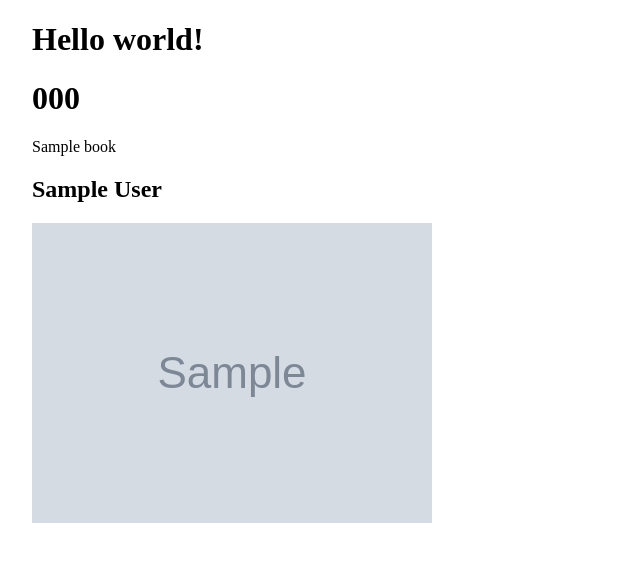
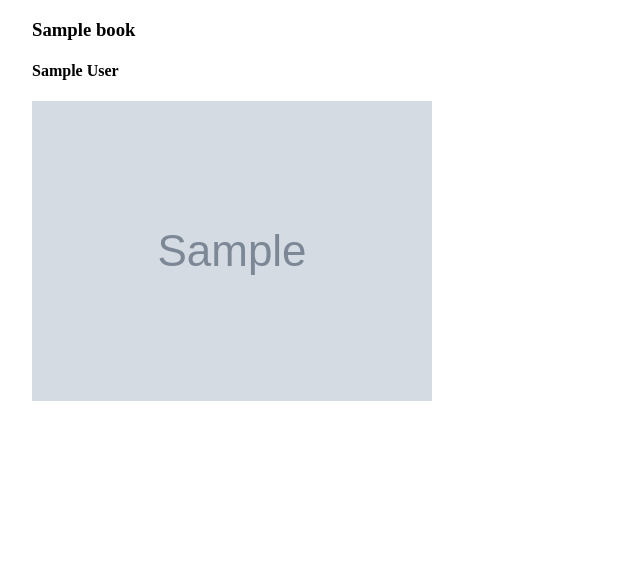
Before and after one commit to Pruki01/UCDPA-Assignment-3, a Flask app: template flaskr/templates/index.html in a window 1280 px wide. Shown: the part 67-629 px from the top of the page, without its empty margins (0-640 px from the left). Run offline with Flask 3, Linux system fonts and the light colour scheme; the template is opened without the code that fills it: most values are stand-ins (such as "Sample title", 1, 10 or a date in 2020); grey boxes marked "Sample" are stand-in pictures; parts of the project's set-up code (start-up, migrations or seed data) failed here and were passed over.

Commit message:
Cleaned index.html from unecessary tags

```diff
--- a/flaskr/templates/index.html
+++ b/flaskr/templates/index.html
@@ -1,20 +1,30 @@
 {% extends 'base.html' %}
+{% block head %}
+<link rel="stylesheet" href="{{ url_for('static', filename='css/catalog.css') }}">
+{% endblock %}
 
 {% block title %}
     Awesome Library
 {% endblock %}
 
 {% block content %}
+    <main>
+        <div id="catalog">
 
-    {% for book in book_list %}
-    <h1>Hello world!</h1>
-        <div class="book__card">
-            <h1>{{ book['ISBN'] }}</h1>
-            <a href="{{ url_for('book_page', ISBN=book['ISBN'] )}}">{{ book['Title'] }}</a>
-            <h2> {{ book['Author'] }}</h2>
+            {% for book in book_list.values() %}
+                <a href="{{ url_for('book_page', ISBN=book['ISBN']) }}">
+                    <div class="book__card grid__container">
+                        <h3>{{ book['Title'] }}</h1>
+                        <h4> {{ book['Author'] }}</h2>
+                        <div class="book__img-container">
+                            <img class="book__img" src="{{ book['Image'] }} " alt="Cover of the book {{ book['Title'] }}">
+                        </div>
+                    </div>
+                </a>
+            {% endfor %}
 
-            <img src="{{ book['Image'] }} " alt="Photo of spongebob">
         </div>
-    {% endfor %}
+    </main>
+
 
 {% endblock %}
```
